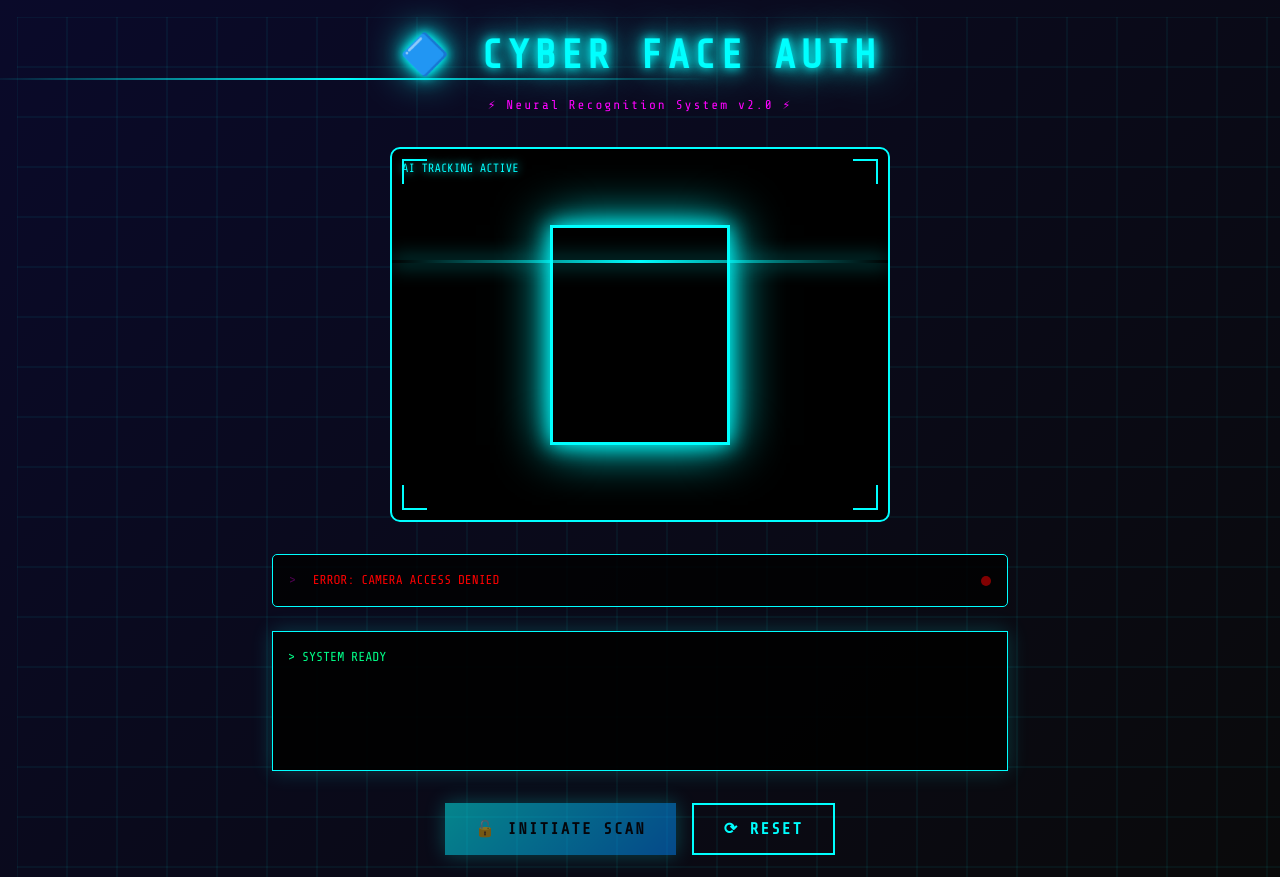
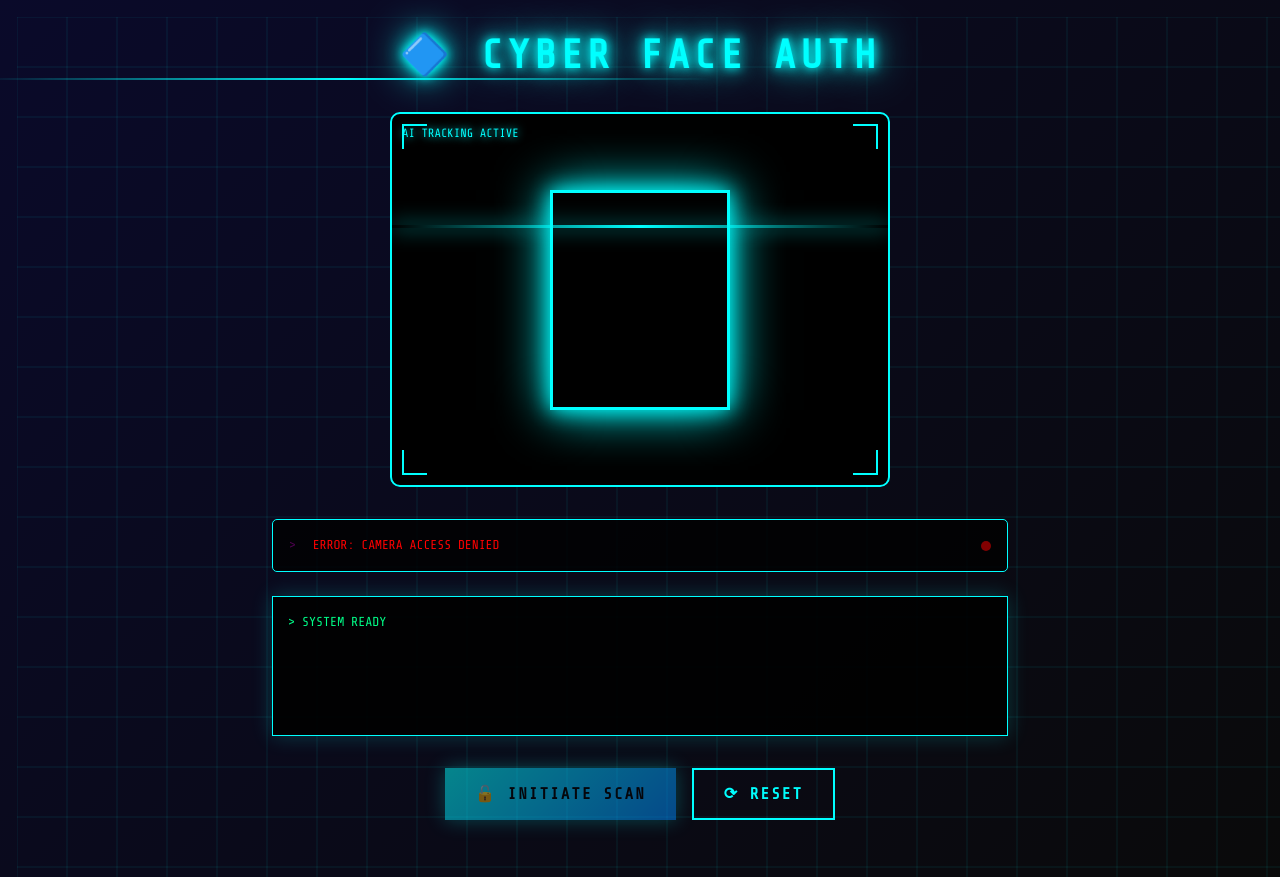
Before and after one commit to rajendramahapatra786-lgtm/Cyber_Face_Auth_System, a Django app: page / in a window 1280 px wide. Run offline with Django 5.2, Linux system fonts and the light colour scheme.

Commit message:
add readme.md filles.

```diff
--- a/improve.txt
+++ b/improve.txt
@@ -10,9 +10,6 @@ After deleting, show a message like:
 ✅ Security log deleted successfully.
 
 using Django's messages framework.
-
-
-
 
 
 5.1 Add:
--- a/templates/index.html
+++ b/templates/index.html
@@ -118,12 +118,12 @@
             }
         }
 
-        .cyber-subtitle {
+        /* .cyber-subtitle {
             color: #ff00ff;
             font-size: 0.8rem;
             letter-spacing: 2px;
             margin: 1rem 0;
-        }
+        } */
 
         .camera-container {
             position: relative;
@@ -477,7 +477,7 @@
             <div class="scan-line"></div>
         </div>
 
-        <p class="cyber-subtitle">⚡ Neural Recognition System v2.0 ⚡</p>
+        <!-- <p class="cyber-subtitle">⚡ Neural Recognition System v2.0 ⚡</p> -->
 
         <div class="camera-container">
             <div class="camera-frame">
```
Also changed, not shown: README.MD (added).
